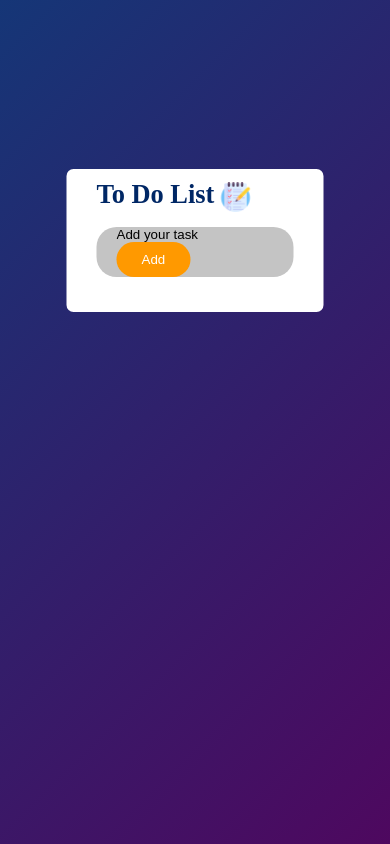
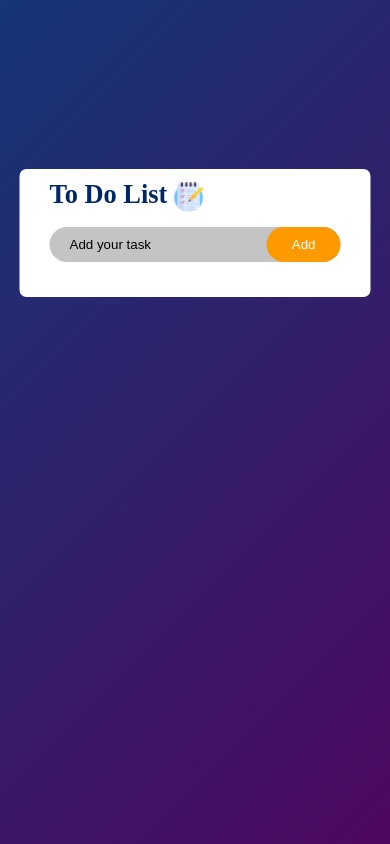
Before and after one commit to sahilshekh541/to-do-list-app, a plain HTML site: page index.html in a window 390 px wide. Drawn offline with Linux system fonts and the light colour scheme.

Commit message:
ready to use

```diff
--- a/style.css
+++ b/style.css
@@ -104,3 +104,15 @@ li span{
 li span:hover{
     background-color: #edeef0;
 }
+
+@media only screen and (max-width: 650px){
+   .container{
+     width: 90%;
+   }
+   .input-container{
+    display: flex;
+   }
+   .input-container input{
+    flex: 1;
+   }
+}
```
